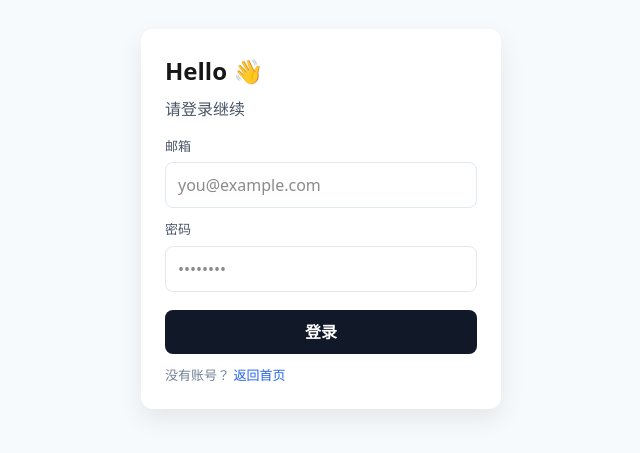
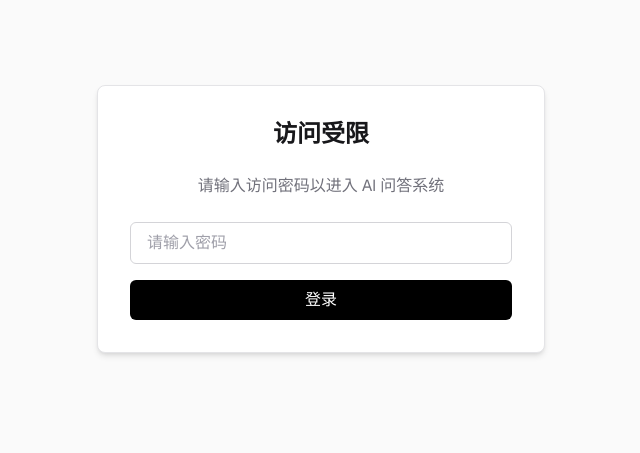
Before and after one commit to GLT1996/vercel-test, a Next.js app: page /login in a window 1280 px wide. Shown: the part 181-634 px from the top of the page, without its empty margins (319-959 px from the left). Built offline with nearby package versions, Linux system fonts and the light colour scheme.

Commit message:
add cookie

```diff
--- /dev/null
+++ b/app/api/auth/login/route.ts
@@ -0,0 +1,40 @@
+import { cookies } from "next/headers";
+import { NextResponse } from "next/server";
+
+export async function POST(request: Request) {
+  try {
+    const { password } = await request.json();
+    const correctPassword = process.env.ACCESS_PASSWORD;
+
+    if (!correctPassword) {
+      console.error("ACCESS_PASSWORD not set in environment variables");
+      return NextResponse.json(
+        { message: "Server misconfiguration" },
+        { status: 500 }
+      );
+    }
+
+    if (password === correctPassword) {
+      // Valid for 7 days
+      const expires = new Date(Date.now() + 7 * 24 * 60 * 60 * 1000);
+
+      const cookieStore = await cookies();
+      cookieStore.set("auth_token", "valid_session", {
+        expires,
+        httpOnly: true,
+        path: "/",
+        secure: process.env.NODE_ENV === "production",
+        sameSite: "lax",
+      });
+
+      return NextResponse.json({ success: true });
+    }
+
+    return NextResponse.json({ message: "密码错误" }, { status: 401 });
+  } catch {
+    return NextResponse.json(
+      { message: "Internal server error" },
+      { status: 500 }
+    );
+  }
+}
--- a/app/login/page.tsx
+++ b/app/login/page.tsx
@@ -1,87 +1,65 @@
-import React from 'react';
-import Link from 'next/link';
+"use client";
 
-export const metadata = {
-  title: 'Login',
-};
+import { useState } from "react";
+import { useRouter } from "next/navigation";
 
 export default function LoginPage() {
+  const [password, setPassword] = useState("");
+  const [error, setError] = useState("");
+  const router = useRouter();
+
+  const handleLogin = async (e: React.FormEvent) => {
+    e.preventDefault();
+    setError("");
+
+    try {
+      const res = await fetch("/api/auth/login", {
+        method: "POST",
+        headers: {
+          "Content-Type": "application/json",
+        },
+        body: JSON.stringify({ password }),
+      });
+
+      if (res.ok) {
+        router.push("/ai-qa");
+        router.refresh();
+      } else {
+        const data = await res.json();
+        setError(data.message || "Login failed");
+      }
+    } catch {
+      setError("An error occurred");
+    }
+  };
+
   return (
-    <div style={{
-      minHeight: '100vh',
-      display: 'flex',
-      alignItems: 'center',
-      justifyContent: 'center',
-      background: '#f7fafc',
-      fontFamily: 'system-ui, -apple-system, Segoe UI, Roboto, Helvetica, Arial, sans-serif'
-    }}>
-      <div style={{
-        width: '100%',
-        maxWidth: 360,
-        background: '#fff',
-        borderRadius: 12,
-        boxShadow: '0 10px 25px rgba(0,0,0,0.08)',
-        padding: 24
-      }}>
-        <h1 style={{ margin: 0, fontSize: 24, fontWeight: 700 }}>Hello 👋</h1>
-        <p style={{ marginTop: 8, color: '#4a5568' }}>请登录继续</p>
-        <form
-          method="POST"
-          action="/api/login"
-          style={{ display: 'grid', gap: 12, marginTop: 16 }}
-        >
-          <label style={{ display: 'grid', gap: 6 }}>
-            <span style={{ fontSize: 13, color: '#4a5568' }}>邮箱</span>
-            <input
-              type="email"
-              name="email"
-              required
-              placeholder="you@example.com"
-              style={{
-                padding: '10px 12px',
-                border: '1px solid #e2e8f0',
-                borderRadius: 8,
-                outline: 'none'
-              }}
-            />
-          </label>
-
-          <label style={{ display: 'grid', gap: 6 }}>
-            <span style={{ fontSize: 13, color: '#4a5568' }}>密码</span>
+    <div className="flex min-h-screen w-full items-center justify-center bg-zinc-50 font-sans dark:bg-black">
+      <div className="w-full max-w-md p-8 bg-white dark:bg-[#111] rounded-lg shadow-md border border-zinc-200 dark:border-zinc-800">
+        <h1 className="text-2xl font-bold mb-6 text-center text-zinc-900 dark:text-zinc-100">
+          访问受限
+        </h1>
+        <p className="mb-6 text-center text-zinc-500 dark:text-zinc-400">
+          请输入访问密码以进入 AI 问答系统
+        </p>
+        <form onSubmit={handleLogin} className="space-y-4">
+          <div>
             <input
               type="password"
-              name="password"
-              required
-              placeholder="••••••••"
-              style={{
-                padding: '10px 12px',
-                border: '1px solid #e2e8f0',
-                borderRadius: 8,
-                outline: 'none'
-              }}
+              placeholder="请输入密码"
+              value={password}
+              onChange={(e) => setPassword(e.target.value)}
+              className="w-full px-4 py-2 border rounded-md focus:outline-none focus:ring-2 focus:ring-blue-500 bg-white dark:bg-zinc-900 border-zinc-300 dark:border-zinc-700 text-zinc-900 dark:text-zinc-100 placeholder-zinc-400"
             />
-          </label>
-
+          </div>
+          {error && <p className="text-red-500 text-sm text-center">{error}</p>}
           <button
             type="submit"
-            style={{
-              marginTop: 6,
-              padding: '10px 12px',
-              background: '#111827',
-              color: '#fff',
-              borderRadius: 8,
-              border: 'none',
-              fontWeight: 600,
-              cursor: 'pointer'
-            }}
+            className="w-full py-2 px-4 bg-black text-white dark:bg-white dark:text-black rounded-md hover:opacity-90 transition-opacity font-medium"
           >
             登录
           </button>
         </form>
-        <div style={{ marginTop: 12, fontSize: 13, color: '#718096' }}>
-          <span>没有账号？</span>{' '}
-          <Link href="/" style={{ color: '#2563eb' }}>返回首页</Link>
-        </div>
       </div>
     </div>
   );
--- /dev/null
+++ b/middleware.ts
@@ -0,0 +1,33 @@
+import { NextResponse } from "next/server";
+import type { NextRequest } from "next/server";
+
+export function middleware(request: NextRequest) {
+  const { pathname } = request.nextUrl;
+
+  // Paths that require authentication
+  if (pathname.startsWith("/ai-qa") || pathname.startsWith("/api/ai-qa")) {
+    const authToken = request.cookies.get("auth_token");
+
+    if (!authToken || authToken.value !== "valid_session") {
+      // If it's an API call, return 401
+      if (pathname.startsWith("/api/")) {
+        return NextResponse.json({ message: "Unauthorized" }, { status: 401 });
+      }
+
+      // Otherwise redirect to login page
+      const url = request.nextUrl.clone();
+      url.pathname = "/login";
+      url.searchParams.set("from", pathname);
+      return NextResponse.redirect(url);
+    }
+  }
+
+  return NextResponse.next();
+}
+
+export const config = {
+  matcher: [
+    "/ai-qa/:path*",
+    "/api/ai-qa/:path*"
+  ],
+};
```
Also changed, not shown: 1 other file (tests, documents, lock files or other folders).
